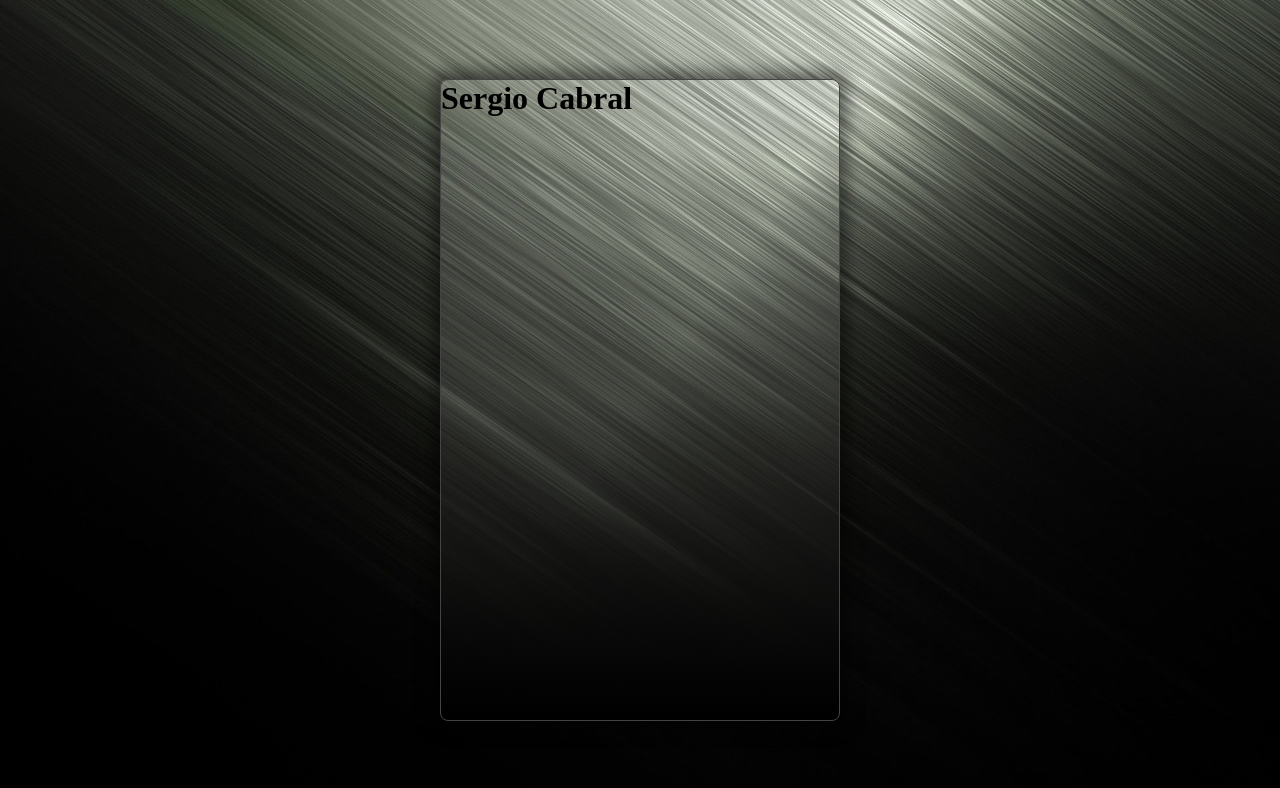
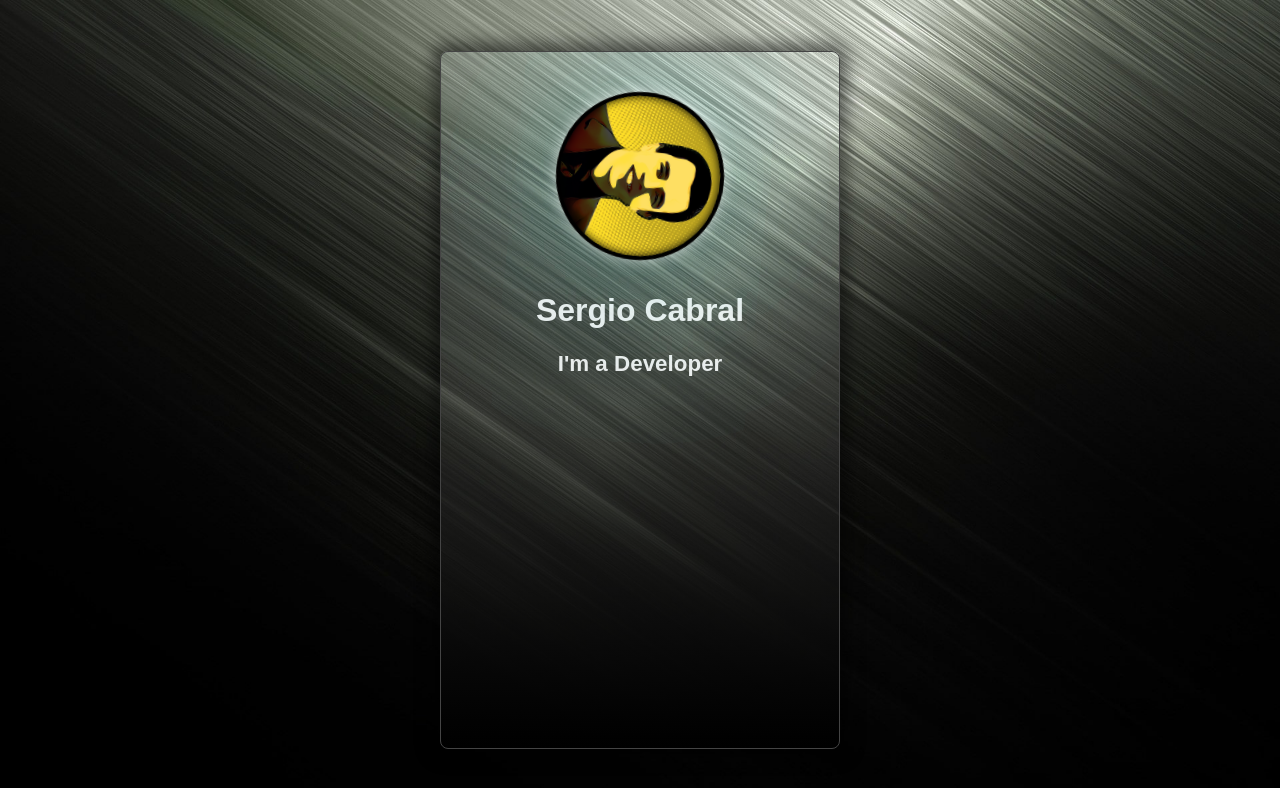
Before and after one commit to sergiocabral/Template.Gatsby.Identify, a Gatsby site: page / in a window 1280 px wide. Built offline with nearby package versions, Linux system fonts and the light colour scheme; Gatsby itself is replaced by a stand-in of ours; a web font is replaced by a local one.

Commit message:
rotate-image funcionando

```diff
--- a/gatsby-config.js
+++ b/gatsby-config.js
@@ -13,16 +13,6 @@ module.exports = {
       },
     },
     `gatsby-plugin-react-helmet`,
-    `gatsby-plugin-sass`,
-    {
-      resolve: `gatsby-plugin-google-fonts`,
-      options: {
-        fonts: [
-          `Encode Sans SC`,
-          `Roboto`
-        ],
-        display: 'swap'
-      }
-    }
+    `gatsby-plugin-sass`
   ],
 };
--- a/index.d.ts
+++ b/index.d.ts
@@ -1 +1,2 @@
+declare module '*.jpg';
 declare module '*.png';
--- a/package.json
+++ b/package.json
@@ -19,7 +19,6 @@
   },
   "dependencies": {
     "gatsby": "^3.12.1",
-    "gatsby-plugin-google-fonts": "^1.0.1",
     "gatsby-plugin-react-helmet": "^4.13.0",
     "gatsby-plugin-sass": "^4.13.0",
     "react": "^17.0.1",
--- a/src/data/website.json
+++ b/src/data/website.json
@@ -6,6 +6,7 @@
         "url": "https://sergiocabral.dev/"
     },
     "config": {
-        "locale": "pt-BR"
+        "locale": "pt-BR",
+        "cycleInSeconds": 60
     }
 }
--- a/src/pages/index.tsx
+++ b/src/pages/index.tsx
@@ -2,8 +2,10 @@ import * as React from 'react'
 import {Helmet} from 'react-helmet';
 import Profile from '../templates/profile/profile';
 import data from '../data/website.json';
-import favicon from '../images/favicon.png';
-import opengraph from '../images/opengraph.png';
+import imgFavicon from '../images/favicon.png';
+import imgOpenGraph from '../images/opengraph.png';
+import imgProfilePrimary from '../images/profile-primary.jpg';
+import imgProfileSecondary from '../images/profile-secondary.jpg';
 
 const regexMultipleSlash = /(?<!:)\/+/g;
 
@@ -23,16 +25,23 @@ const Page = () => {
         <meta property="og:site_name" content={ data.profile.title } />
         <meta property="og:image:width" content="1200" />
         <meta property="og:image:height" content="630" />
-        <meta property="og:image" content={ `${data.profile.url}/${opengraph}`.replace(regexMultipleSlash, '/') } />
+        <meta property="og:image" content={ `${data.profile.url}/${imgOpenGraph}`.replace(regexMultipleSlash, '/') } />
 
         <meta name="twitter:card" content="summary" />
         <meta name="twitter:title" content={ data.profile.name } />
         <meta name="twitter:description" content={ data.profile.description } />
 
-        <link rel="shortcut icon" href={favicon} />
+        <link rel="shortcut icon" href={imgFavicon} />
 
       </Helmet>
-      <Profile name={ data.profile.name } />
+      <Profile
+        name={data.profile.name}
+        description={data.profile.description}
+        imageWidthAndHeight="10em"
+        imageCycleInSeconds={data.config.cycleInSeconds}
+        imagePrimary={imgProfilePrimary}
+        imageSecondary={imgProfileSecondary}
+      />
     </main>
   )
 }
--- a/src/styles/global.scss
+++ b/src/styles/global.scss
@@ -1,6 +1,28 @@
+@import url('https://fonts.googleapis.com/css2?family=Encode+Sans+SC:wght@100&Roboto:wght@100&display=swap');
+
 html {
+    font-family: 'Roboto', sans-serif;
+    font-size: 1em;
+
+    h1, h2, h3, h4, h5, h6 {
+        font-family: 'Encode Sans SC', sans-serif;
+    }
+
+    h1 {
+        font-size: 200%;
+    }
+
+    h2 {
+        font-size: 140%;
+    }
+
     &, & * {
         margin: 0;
         padding: 0;
+        cursor: default;
+    }
+
+    a {
+        cursor: pointer;
     }
 }
--- a/src/templates/profile/profile.scss
+++ b/src/templates/profile/profile.scss
@@ -8,6 +8,10 @@
     background-image: url(../../images/background.jpg);
     background-size: cover;
     background-position: center;
+
+    color: rgba(255,255,255,0.9);
+
+    text-align: center;
 
     display: flex;
     flex-direction: row;
@@ -35,5 +39,11 @@
         border-radius: 0.5em;
         border: 1px solid rgba(68,68,68,1);
         box-shadow: 0em 0em 1em 0.5em rgba(0,0,0,0.5);
+
+        padding: 2.5em 1em 1em 1em;
+
+        h1, h2 {
+            margin-top: 1em;
+        }
     }
 }
--- a/src/templates/profile/profile.tsx
+++ b/src/templates/profile/profile.tsx
@@ -1,8 +1,14 @@
 import * as React from 'react'
 import './profile.scss';
+import RotateImage from '../rotate-image/rotate-image';
 
 type Props = {
-    name: string
+    name: string,
+    description: string,
+    imageWidthAndHeight: number | string,
+    imageCycleInSeconds: number
+    imagePrimary: string,
+    imageSecondary: string,
 };
 
 const Template = (props: Props) => {
@@ -10,7 +16,14 @@ const Template = (props: Props) => {
     <div className="profile">
       <div className="content">
         <div className="card">
+          <RotateImage
+            widthAndHeight={props.imageWidthAndHeight}
+            cycleInSeconds={props.imageCycleInSeconds}
+            primary={props.imagePrimary}
+            secondary={props.imageSecondary}
+          />
           <h1>{props.name}</h1>
+          <h2>{props.description}</h2>
         </div>
       </div>
     </div>
--- /dev/null
+++ b/src/templates/rotate-image/rotate-image.scss
@@ -0,0 +1,48 @@
+@keyframes spinner {
+    0% {
+        transform: rotate(0deg);
+    }
+    50% {
+        transform: rotate(360deg);
+    }
+    100% {
+        transform: rotate(720deg);
+    }
+}
+
+@keyframes hide {
+    0% {
+        opacity: 0;
+    }
+    50% {
+        opacity: 1;
+    }
+    100% {
+        opacity: 0;
+    }
+}
+
+.rotate-image {
+    &, .inner {
+        background-repeat: no-repeat;
+        background-size: contain;
+
+        margin: 0 auto;
+
+        width: 10em;
+        height: 10em;
+
+        border-radius: 100%;
+        border: 0.25em solid black;
+
+        box-shadow:
+            0px 0px 15px 0px rgba(255,255,255,0.5),
+            0px 0px 200px 0px rgba(26, 241, 242, 0.3),
+            inset 0px 0px 10px 0px black;
+    }
+
+    .inner {
+        margin-top: -0.25em;
+        margin-left: -0.25em;
+    }
+}
--- /dev/null
+++ b/src/templates/rotate-image/rotate-image.tsx
@@ -0,0 +1,30 @@
+import * as React from 'react'
+import './rotate-image.scss';
+
+type Props = {
+  widthAndHeight: number | string,
+  primary: string,
+  secondary: string,
+  cycleInSeconds: number
+};
+
+const Template = (props: Props) => {
+  return (
+    <div className="rotate-image" style={ {
+      width: props.widthAndHeight,
+      height: props.widthAndHeight,
+      backgroundImage: `url(${props.secondary})`,
+      animation: `spinner ${props.cycleInSeconds}s linear infinite`
+    } }>
+      <div className="inner" style={ {
+        width: props.widthAndHeight,
+        height: props.widthAndHeight,
+        backgroundImage: `url(${props.primary})`,
+        animation: `hide ${props.cycleInSeconds}s linear infinite`
+      } }>
+      </div>
+    </div>
+  )
+}
+
+export default Template;
```
Also changed, not shown: src/images/profile-primary.jpg (added), src/images/profile-secondary.jpg (added), 1 other file.
